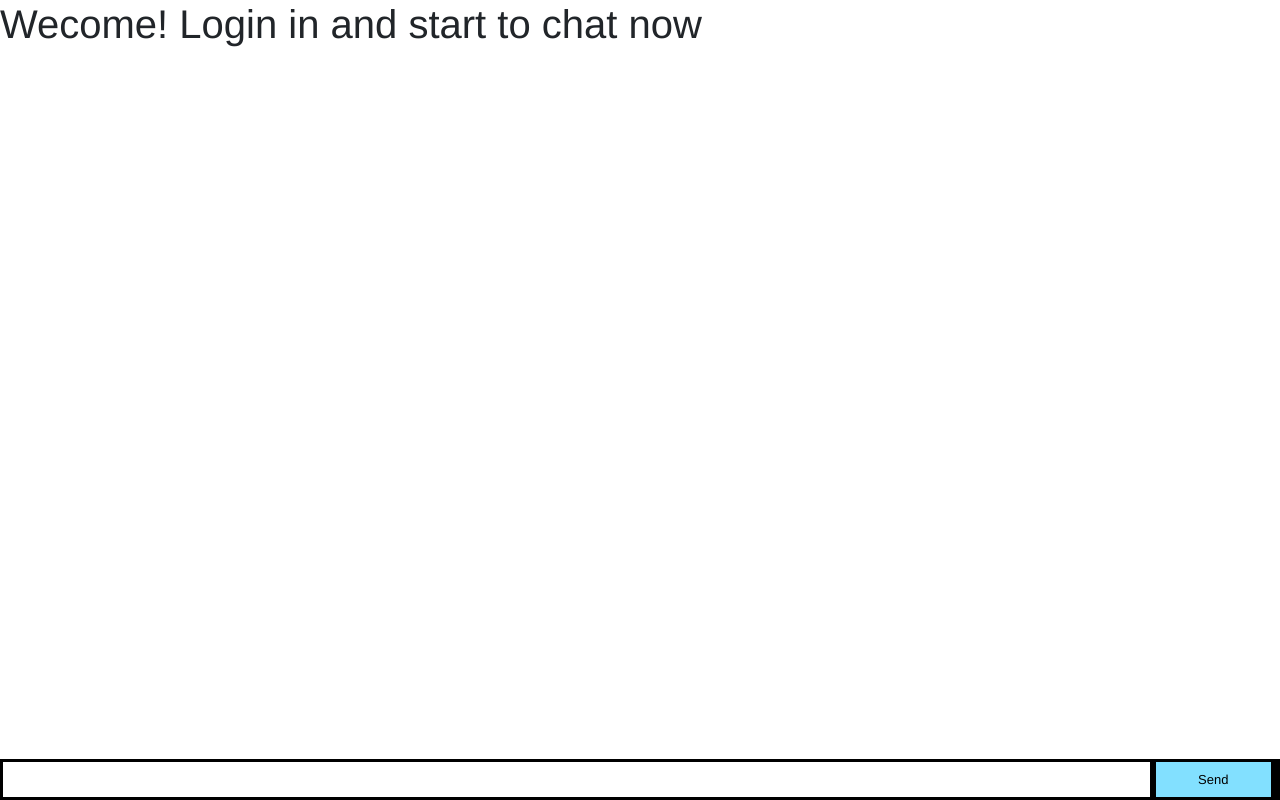
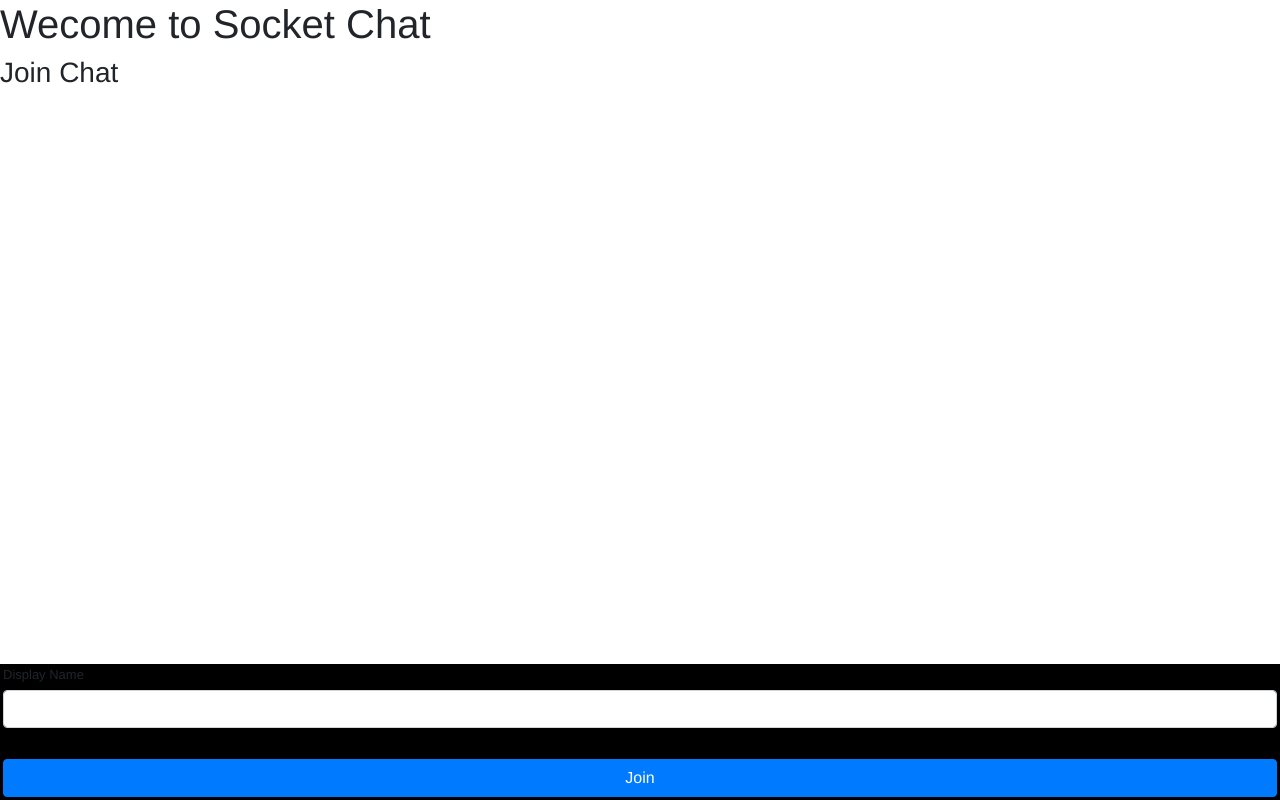
Before and after one commit to ching-wang/socket-chat, a Flask app: page / in a window 1280 px wide. Run offline with Flask 2, Linux system fonts and the light colour scheme; some libraries are stand-ins or nearby versions.

Commit message:
fixed display name form

```diff
--- a/templates/index.html
+++ b/templates/index.html
@@ -1,18 +1,30 @@
 {% extends 'layout.html' %} {% block body %}
-<h1>Wecome! Login in and start to chat now</h1>
+<h1>Wecome to Socket Chat</h1>
 
-<ul id="messages"></ul>
-<form action=""><input id="m" autocomplete="off" /><button>Send</button></form>
-<!-- <form class="form-inline">
-  <div class="form-group mx-sm-3 mb-2">
-    <label for="inputUsername" class="sr-only">Username</label>
-    <input
-      type="username"
-      class="form-control"
-      id="inputUsername"
-      placeholder="Username"
-    />
+<div class="row marketing">
+  <div class="col-md-12">
+    <div class="panel panel-default panel-primary">
+      <div class="panel-heading">
+        <h3 class="panel-title">Join Chat</h3>
+      </div>
+      <form class="form" method="post" action="/join">
+        <div class="form-group">
+          <label for="display_name">
+            Display Name
+          </label>
+          <input
+            class="form-control"
+            maxlength="20"
+            name="display_name"
+            id="display_name"
+            type="text"
+            required
+          />
+        </div>
+        <br />
+        <button class="btn btn-block btn-primary" type="submit" />Join</button>
+      </form>
+    </div>
   </div>
-  <button type="submit" class="btn btn-primary mb-2">Login</button>
-</form> -->
+</div>
 {% endblock%}
```
